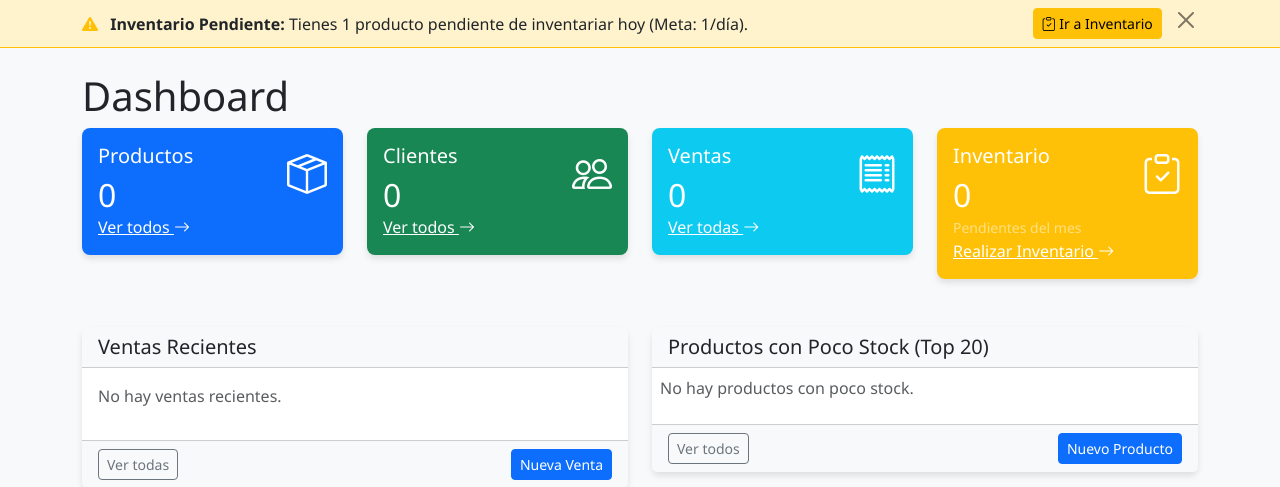
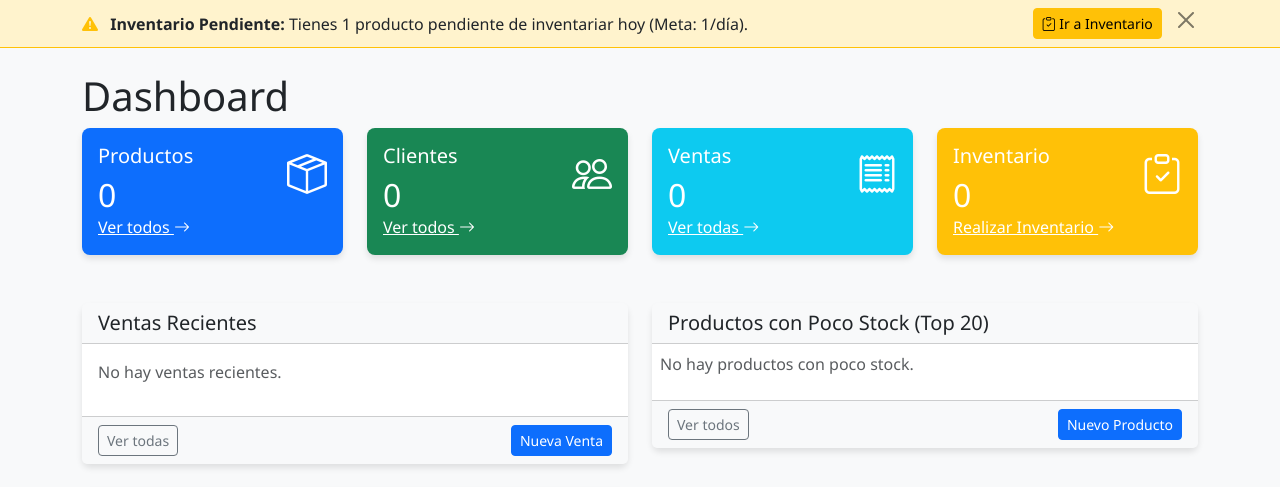
Before and after one commit to handresc1127/Green-POS, a Flask app: page / in a window 1280 px wide. Shown: the part 102-589 px from the top of the page. Run offline with Flask 3, Linux system fonts and the light colour scheme; a user stored in the database is signed in; data comes from the database, SQL or seed files in the repository; data that the repository does not hold is empty; some libraries are stand-ins or nearby versions.

Commit message:
feat(inventory): remove redundant text from inventory statistics card

```diff
--- a/templates/index.html
+++ b/templates/index.html
@@ -65,7 +65,6 @@
                     <div>
                         <h5 class="card-title" id="inventoryStatTitle">Inventario</h5>
                         <h2 class="mb-0" id="inventoryStatCount">{{ pending_inventory_count }}</h2>
-                        <small class="text-white-50">Pendientes del mes</small>
                     </div>
                     <div>
                         <i class="bi bi-clipboard-check fs-1" id="inventoryStatIcon"></i>
```
